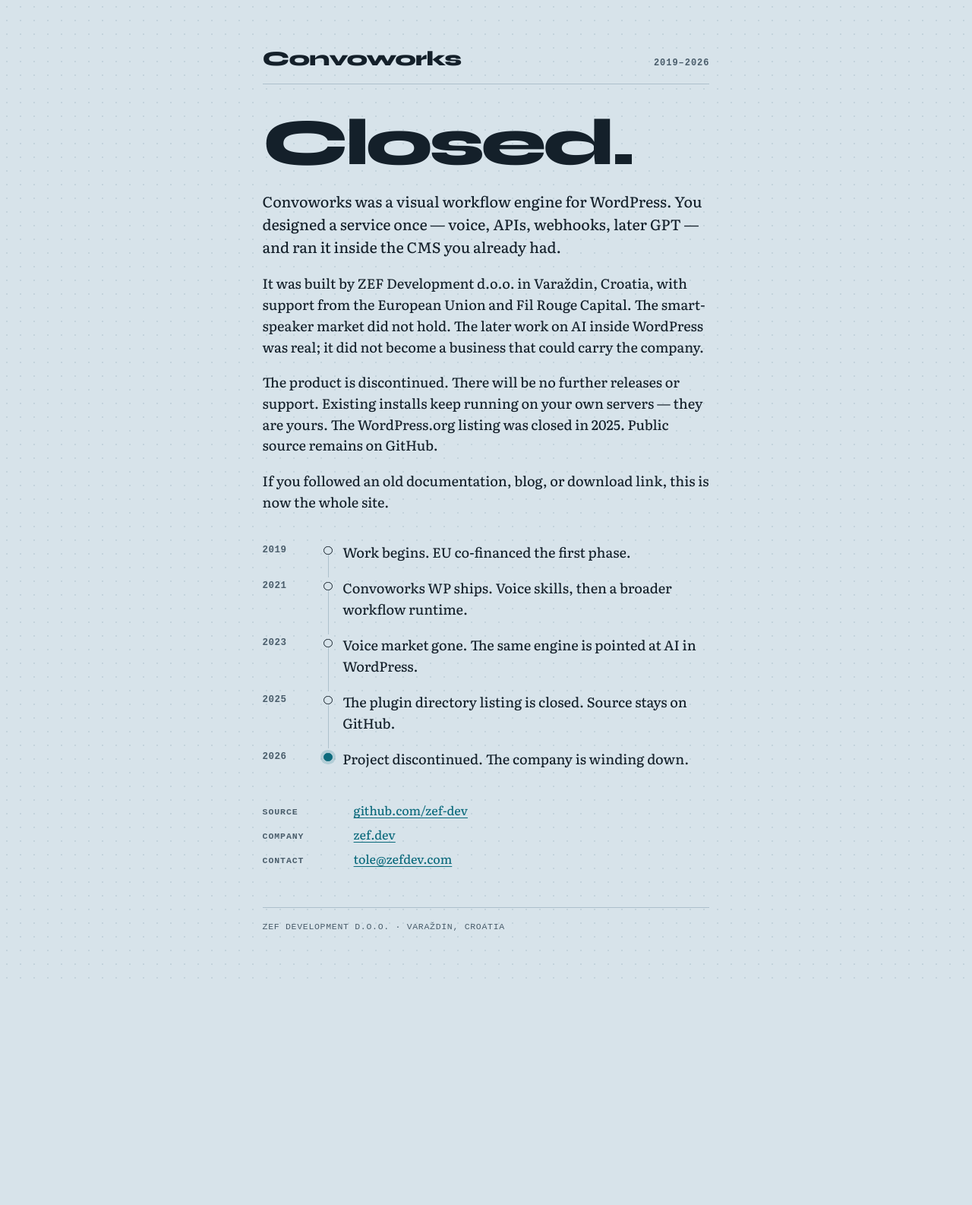
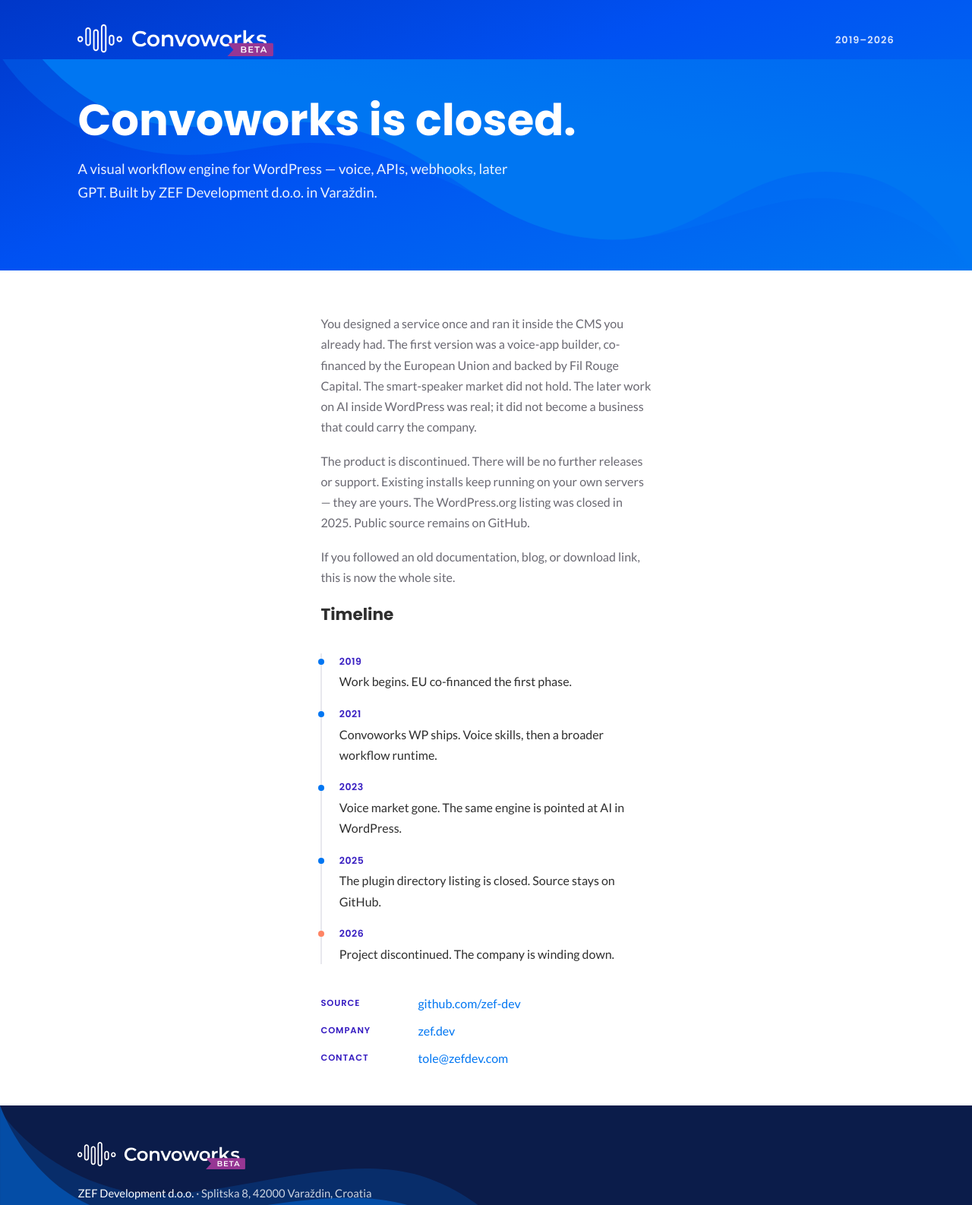
Before and after one commit to tolecar/convoworks-com-closure, a plain HTML site: page index.html in a window 1280 px wide. Shown: the top 1586 px of the page at 76% size. Before the commit the page ends 1296 px from the top, so only its background shows below. Drawn offline with Linux system fonts and the light colour scheme; a web font is replaced by a local one.

Commit message:
feat: restyle closure page to match convoworks.com
Use the live site logo, Poppins/Lato, blue hero wave and dark footer. Keep the notice copy.

Co-Authored-By: Grok 4.6 <noreply@x.ai>

```diff
--- a/index.html
+++ b/index.html
@@ -5,7 +5,7 @@
   <meta name="viewport" content="width=device-width, initial-scale=1">
   <title>Convoworks is closed</title>
   <meta name="description" content="Convoworks, the visual workflow engine for WordPress, is discontinued. ZEF Development d.o.o. is winding down.">
-  <meta name="theme-color" content="#d7e3ea">
+  <meta name="theme-color" content="#0051f2">
   <link rel="canonical" href="https://convoworks.com/">
   <link rel="icon" href="/favicon.svg" type="image/svg+xml">
   <meta property="og:title" content="Convoworks is closed">
@@ -14,116 +14,127 @@
   <meta property="og:type" content="website">
   <link rel="preconnect" href="https://fonts.googleapis.com">
   <link rel="preconnect" href="https://fonts.gstatic.com" crossorigin>
-  <link href="https://fonts.googleapis.com/css2?family=Azeret+Mono:wght@450;550&family=Literata:ital,opsz,wght@0,7..72,450;0,7..72,650;1,7..72,450&family=Syne:wght@600;800&display=swap" rel="stylesheet">
+  <link href="https://fonts.googleapis.com/css2?family=Lato:wght@400;700&family=Poppins:wght@400;600;700&display=swap" rel="stylesheet">
   <style>
     :root {
-      --paper: #d7e3ea;
-      --ink: #14202a;
-      --muted: #4a5d6b;
-      --rule: #adc0cc;
-      --accent: #0b6a7c;
-      --dot: #c3d3dc;
+      --blue: #0076f2;
+      --blue-deep: #0051f2;
+      --purple: #361cc1;
+      --coral: #fe8464;
+      --ink: #2e2e2e;
+      --muted: #6a6972;
+      --line: #e8e8ee;
       --max: 40rem;
     }
 
     * { box-sizing: border-box; }
-
     html, body { margin: 0; }
-
     body {
-      min-height: 100vh;
-      color: var(--ink);
-      background-color: var(--paper);
-      background-image: radial-gradient(circle at center, var(--dot) 1px, transparent 1.2px);
-      background-size: 18px 18px;
-      font-family: Literata, "Iowan Old Style", "Palatino Linotype", Palatino, serif;
-      font-optical-sizing: auto;
-      font-weight: 450;
-      font-size: 1.125rem;
-      line-height: 1.55;
+      color: var(--muted);
+      background: #fff;
+      font-family: Lato, "Segoe UI", sans-serif;
+      font-size: 16px;
+      line-height: 1.7;
       -webkit-font-smoothing: antialiased;
     }
 
-    a {
-      color: var(--accent);
-      text-decoration-thickness: 1px;
-      text-underline-offset: 0.18em;
+    a { color: var(--blue); text-decoration: none; }
+    a:hover { color: var(--purple); text-decoration: underline; text-underline-offset: 0.18em; }
+    a:focus-visible { outline: 2px solid var(--blue); outline-offset: 3px; }
+
+    .hero {
+      position: relative;
+      color: #fff;
+      background: linear-gradient(160deg, #0037c8 0%, var(--blue-deep) 42%, var(--blue) 100%);
+      overflow: hidden;
+      padding: 2rem 8vw 5.5rem;
     }
 
-    a:hover { text-decoration-thickness: 2px; }
-
-    a:focus-visible {
-      outline: 2px solid var(--accent);
-      outline-offset: 3px;
+    .hero::after {
+      content: "";
+      position: absolute;
+      left: 0;
+      right: 0;
+      bottom: -2px;
+      height: min(42vw, 280px);
+      background: url("assets/header-bg.svg") center bottom / cover no-repeat;
+      pointer-events: none;
     }
 
-    .wrap {
-      max-width: calc(var(--max) + 12vw);
+    .hero-inner {
+      position: relative;
+      z-index: 1;
+      max-width: 70rem;
       margin: 0 auto;
-      padding: 8vh 8vw 6vh;
     }
 
-    header {
+    .hero header {
       display: flex;
+      align-items: center;
       justify-content: space-between;
-      align-items: baseline;
       gap: 1rem;
-      padding-bottom: 1.1rem;
-      border-bottom: 1px solid var(--rule);
+      margin-bottom: 3.2rem;
     }
 
-    .mark {
-      margin: 0;
-      font-family: Syne, "Segoe UI", sans-serif;
-      font-weight: 800;
-      font-size: clamp(1.35rem, 3vw, 1.7rem);
-      letter-spacing: -0.03em;
-      line-height: 1;
+    .logo {
+      display: block;
+      height: 42px;
+      width: auto;
     }
 
     .years {
       margin: 0;
-      font-family: "Azeret Mono", ui-monospace, monospace;
-      font-size: 0.75rem;
-      font-weight: 550;
+      font-family: Poppins, sans-serif;
+      font-size: 0.8rem;
+      font-weight: 600;
       letter-spacing: 0.08em;
       text-transform: uppercase;
-      color: var(--muted);
+      opacity: 0.85;
     }
 
-    h1 {
-      margin: 2.4rem 0 1.4rem;
-      font-family: Syne, "Segoe UI", sans-serif;
-      font-weight: 800;
-      font-size: clamp(3.2rem, 12vw, 5.4rem);
-      letter-spacing: -0.05em;
-      line-height: 0.9;
+    .hero h1 {
+      margin: 0 0 1rem;
+      font-family: Poppins, sans-serif;
+      font-weight: 700;
+      font-size: clamp(2.4rem, 7vw, 3.6rem);
+      line-height: 1.15;
+      color: #fff;
     }
 
-    .lede, p {
-      max-width: var(--max);
+    .hero .lede {
+      margin: 0;
+      max-width: 36rem;
+      font-size: 1.15rem;
+      line-height: 1.65;
+      color: rgba(255,255,255,0.92);
     }
 
-    .lede {
-      margin: 0 0 1.15rem;
-      font-size: 1.22rem;
+    main {
+      max-width: var(--max);
+      margin: 0 auto;
+      padding: 3.5rem 8vw 3rem;
     }
 
-    p { margin: 0 0 1.15rem; }
+    h2 {
+      margin: 0 0 0.8rem;
+      font-family: Poppins, sans-serif;
+      font-weight: 700;
+      font-size: 1.35rem;
+      color: var(--ink);
+    }
+
+    p { margin: 0 0 1.1rem; }
 
     .thread {
       list-style: none;
-      margin: 2.4rem 0 2.6rem;
+      margin: 2rem 0 2.4rem;
       padding: 0;
-      max-width: var(--max);
+      border-left: 2px solid var(--line);
     }
 
     .thread li {
       position: relative;
-      display: grid;
-      grid-template-columns: 4.2rem 0.7rem 1fr;
-      column-gap: 0.85rem;
-      padding: 0 0 1.2rem;
+      padding: 0 0 1.15rem 1.4rem;
     }
 
     .thread li:last-child { padding-bottom: 0; }
@@ -131,132 +142,123 @@
     .thread li::before {
       content: "";
       position: absolute;
-      left: calc(4.2rem + 0.85rem + 0.34rem);
-      top: 0.85rem;
-      bottom: 0;
-      width: 1px;
-      background: var(--rule);
+      left: -5px;
+      top: 0.45rem;
+      width: 8px;
+      height: 8px;
+      border-radius: 50%;
+      background: var(--blue);
     }
 
-    .thread li:last-child::before { content: none; }
+    .thread li.end::before { background: var(--coral); }
 
     .thread time {
-      font-family: "Azeret Mono", ui-monospace, monospace;
+      display: block;
+      font-family: Poppins, sans-serif;
       font-size: 0.78rem;
-      font-weight: 550;
+      font-weight: 600;
+      color: var(--purple);
       letter-spacing: 0.04em;
-      color: var(--muted);
-      padding-top: 0.12rem;
     }
 
-    .thread .node {
-      width: 0.7rem;
-      height: 0.7rem;
-      margin-top: 0.38rem;
-      border: 1.5px solid var(--ink);
-      border-radius: 50%;
-      background: var(--paper);
-      z-index: 1;
-    }
-
-    .thread li.end .node {
-      background: var(--accent);
-      border-color: var(--accent);
-      box-shadow: 0 0 0 4px color-mix(in srgb, var(--accent) 18%, transparent);
-    }
-
-    .thread p { margin: 0; }
+    .thread p { margin: 0.15rem 0 0; color: var(--ink); }
 
     dl {
       display: grid;
-      grid-template-columns: 6.5rem 1fr;
-      gap: 0.45rem 1rem;
+      grid-template-columns: 7rem 1fr;
+      gap: 0.55rem 1rem;
       margin: 0;
-      max-width: var(--max);
-      font-size: 1rem;
     }
 
     dt {
       margin: 0;
-      font-family: "Azeret Mono", ui-monospace, monospace;
+      font-family: Poppins, sans-serif;
       font-size: 0.72rem;
-      font-weight: 550;
+      font-weight: 600;
       letter-spacing: 0.08em;
       text-transform: uppercase;
-      color: var(--muted);
-      padding-top: 0.35rem;
+      color: var(--purple);
+      padding-top: 0.2rem;
     }
 
-    dd { margin: 0; }
+    dd { margin: 0; color: var(--ink); }
 
     footer {
-      margin-top: 3.2rem;
-      padding-top: 1rem;
-      border-top: 1px solid var(--rule);
-      font-family: "Azeret Mono", ui-monospace, monospace;
-      font-size: 0.72rem;
-      letter-spacing: 0.06em;
-      text-transform: uppercase;
-      color: var(--muted);
+      position: relative;
+      background: #0b1c4a;
+      color: rgba(255,255,255,0.8);
+      padding: 3rem 8vw 2.4rem;
+      overflow: hidden;
     }
 
-    footer a { color: inherit; }
+    footer::before {
+      content: "";
+      position: absolute;
+      inset: 0;
+      background: url("assets/footer-bg.svg") center top / cover no-repeat;
+      opacity: 0.55;
+      pointer-events: none;
+    }
+
+    .footer-inner {
+      position: relative;
+      max-width: 70rem;
+      margin: 0 auto;
+    }
+
+    footer .logo { height: 36px; margin-bottom: 1.2rem; }
+
+    footer p { margin: 0; font-size: 0.92rem; }
+    footer a { color: #fff; }
 
     @media (max-width: 560px) {
-      body { font-size: 1.05rem; }
-      .thread li { grid-template-columns: 3.5rem 0.7rem 1fr; column-gap: 0.6rem; }
-      .thread li::before { left: calc(3.5rem + 0.6rem + 0.34rem); }
+      .logo { height: 32px; }
+      .hero { padding-bottom: 4.2rem; }
+      main { padding-top: 2.4rem; }
       dl { grid-template-columns: 1fr; gap: 0.15rem; }
       dt { padding-top: 0.7rem; }
-    }
-
-    @media (prefers-reduced-motion: reduce) {
-      .thread li.end p::before { box-shadow: none; }
     }
   </style>
 </head>
 <body>
-  <div class="wrap">
+  <section class="hero">
+    <div class="hero-inner">
       <header>
-      <p class="mark">Convoworks</p>
+        <img class="logo" src="assets/logo-white.svg" width="240" height="39" alt="Convoworks">
         <p class="years">2019–2026</p>
       </header>
+      <h1>Convoworks is closed.</h1>
+      <p class="lede">A visual workflow engine for WordPress — voice, APIs, webhooks, later GPT. Built by ZEF Development d.o.o. in Varaždin.</p>
+    </div>
+  </section>
 
   <main>
-      <h1>Closed.</h1>
-
-      <p class="lede">Convoworks was a visual workflow engine for WordPress. You designed a service once — voice, APIs, webhooks, later GPT — and ran it inside the CMS you already had.</p>
-
-      <p>It was built by ZEF Development d.o.o. in Varaždin, Croatia, with support from the European Union and Fil Rouge Capital. The smart-speaker market did not hold. The later work on AI inside WordPress was real; it did not become a business that could carry the company.</p>
+    <p>You designed a service once and ran it inside the CMS you already had. The first version was a voice-app builder, co-financed by the European Union and backed by Fil Rouge Capital. The smart-speaker market did not hold. The later work on AI inside WordPress was real; it did not become a business that could carry the company.</p>
 
     <p>The product is discontinued. There will be no further releases or support. Existing installs keep running on your own servers — they are yours. The WordPress.org listing was closed in 2025. Public source remains on GitHub.</p>
 
     <p>If you followed an old documentation, blog, or download link, this is now the whole site.</p>
 
+    <h2>Timeline</h2>
     <ol class="thread">
       <li>
         <time datetime="2019">2019</time>
-          <span class="node" aria-hidden="true"></span>
         <p>Work begins. EU co-financed the first phase.</p>
       </li>
       <li>
         <time datetime="2021">2021</time>
-          <span class="node" aria-hidden="true"></span>
         <p>Convoworks WP ships. Voice skills, then a broader workflow runtime.</p>
       </li>
       <li>
         <time datetime="2023">2023</time>
-          <span class="node" aria-hidden="true"></span>
         <p>Voice market gone. The same engine is pointed at AI in WordPress.</p>
       </li>
       <li>
         <time datetime="2025">2025</time>
-          <span class="node" aria-hidden="true"></span>
         <p>The plugin directory listing is closed. Source stays on GitHub.</p>
       </li>
       <li class="end">
         <time datetime="2026">2026</time>
-          <span class="node" aria-hidden="true"></span>
         <p>Project discontinued. The company is winding down.</p>
       </li>
     </ol>
@@ -272,8 +274,10 @@
   </main>
 
   <footer>
-      <p>ZEF Development d.o.o. · Varaždin, Croatia</p>
+    <div class="footer-inner">
+      <img class="logo" src="assets/logo-white.svg" width="200" height="33" alt="">
+      <p><a href="https://zef.dev">ZEF Development d.o.o.</a> · Splitska 8, 42000 Varaždin, Croatia</p>
+    </div>
   </footer>
-  </div>
 </body>
 </html>
```
Also changed, not shown: assets/footer-bg.svg (added), assets/header-bg.svg (added), assets/icon-color.png (added), assets/logo-color.png (added), assets/logo-color.svg (added), assets/logo-white.svg (added), favicon.svg. Lines whose indentation alone changed are shown as unchanged.
